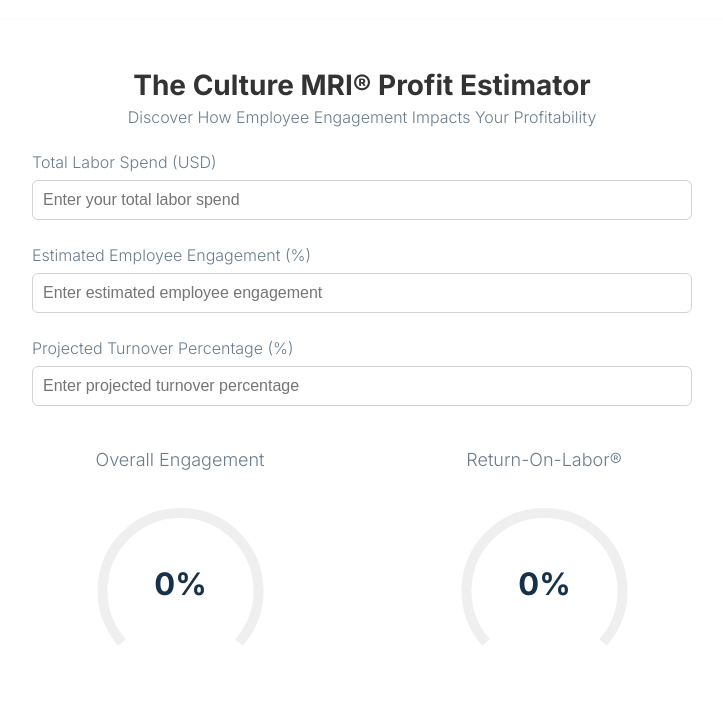
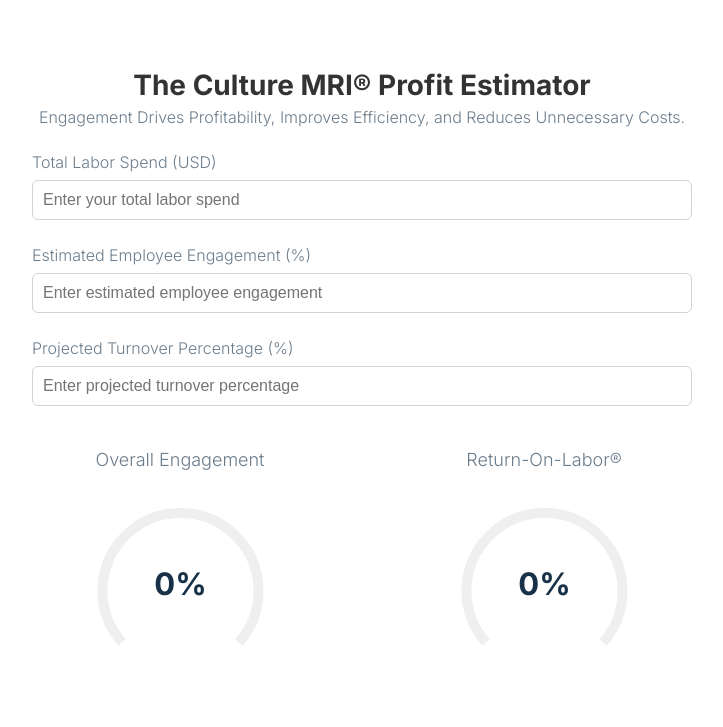
Before and after one commit to dkaiser85/AFFCalculator, a plain HTML site: page index.html in a window 1280 px wide. Shown: the top 727 px of the page, without its empty margins (278-1001 px from the left). Drawn offline with nearby package versions, Linux system fonts and the light colour scheme.

Commit message:
Update index.html

```diff
--- a/index.html
+++ b/index.html
@@ -461,7 +461,7 @@
 <div class="calculator-container">
     <div class="calculator-header">
         <h2>The Culture MRI® Profit Estimator</h2>
-        <p>Discover How Employee Engagement Impacts Your Profitability</p>
+        <p>Engagement Drives Profitability, Improves Efficiency, and Reduces Unnecessary Costs.</p>
     </div>
 
     <div class="input-section">
```
